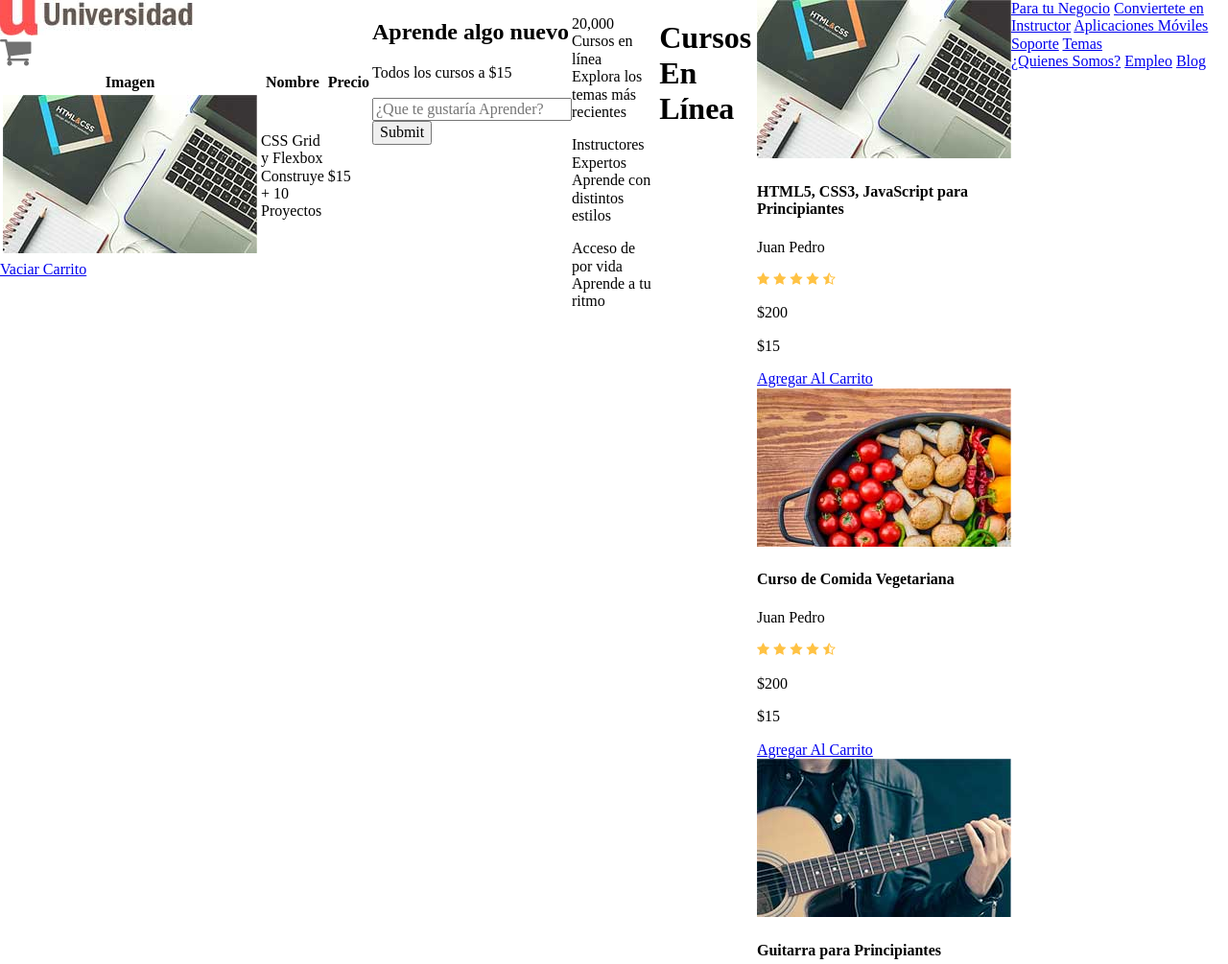
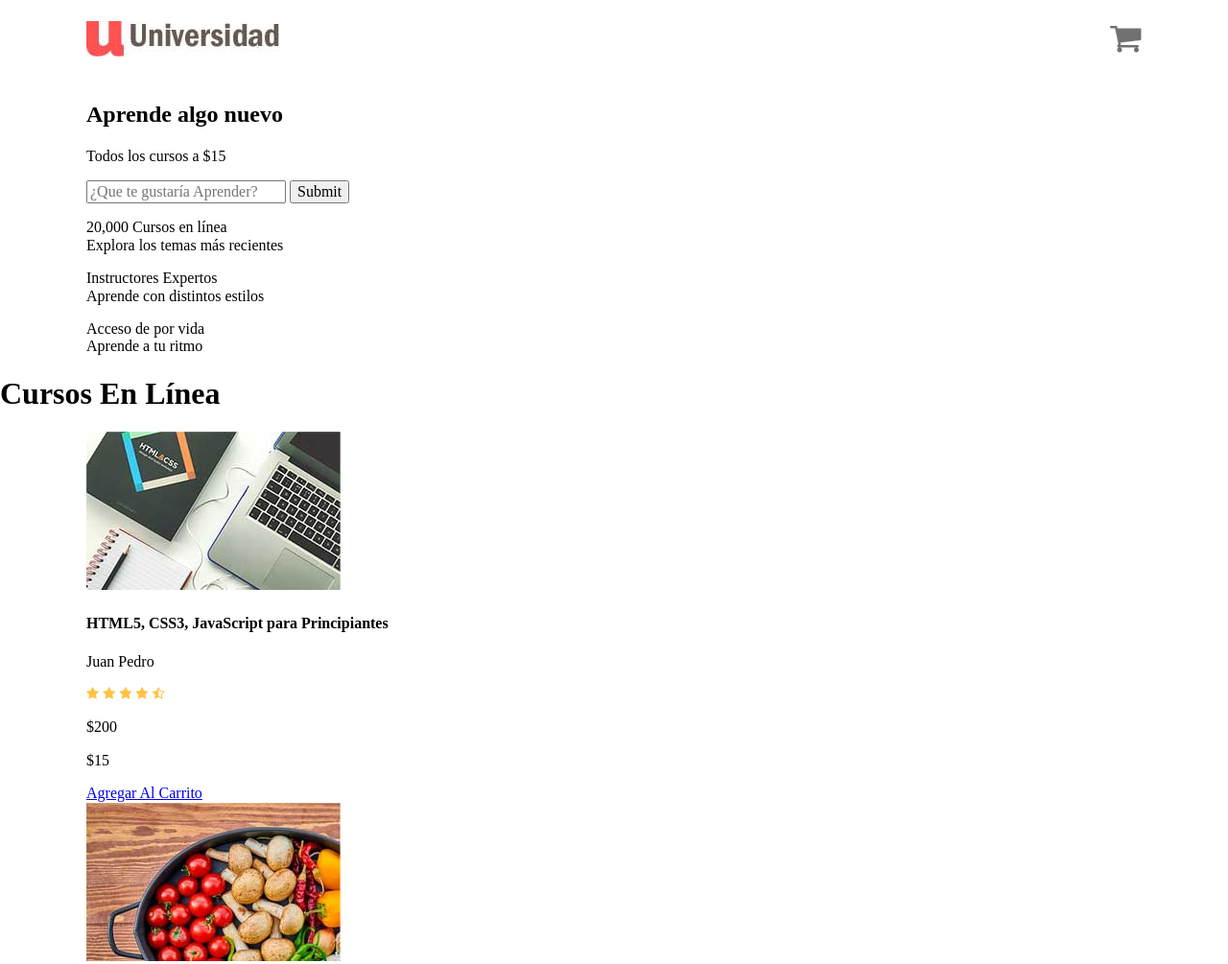
Before and after one commit to JoseAntpr/flexbox-projects, a website: page course-web/index.html in a window 1280 px wide. Shown: the top 1005 px of the page at 96% size. Drawn offline with nearby package versions, Linux system fonts and the light colour scheme.

Commit message:
ADD: start with styles

```diff
--- a/course-web/index.html
+++ b/course-web/index.html
@@ -16,7 +16,7 @@
         </div>
         <div class="carrito-compras">
             <img src="img/cart.png" class="img-carrito">
-            <div class="contenido" class="oculto">
+            <div class="contenido oculto">
                 <table id="lista-carrito" class="">
                     <thead>
                         <tr>
--- a/course-web/scss/app.scss
+++ b/course-web/scss/app.scss
@@ -1,3 +1,17 @@
-body {
-   display: flex;
+.contenedor{
+    max-width: 1100px;
+    margin: 0 auto;
 }
+.oculto {
+    display: none;
+}
+
+.header{
+    display: flex;
+    justify-content: space-between;
+    align-items: center;
+
+    .logo {
+        padding: 1.4rem 0;
+    }
+}
```
Also changed, not shown: course-web/css/app.css.
